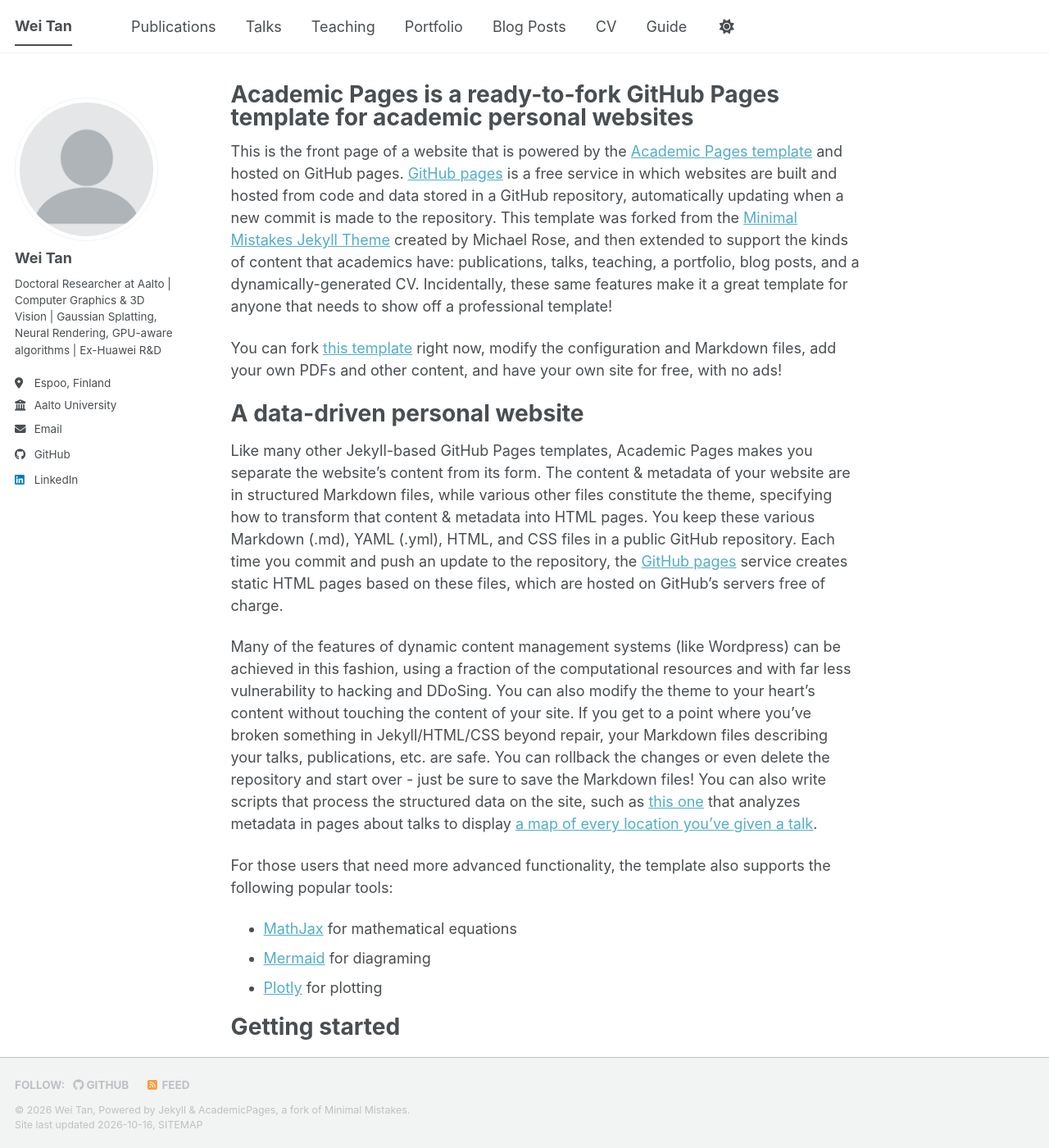
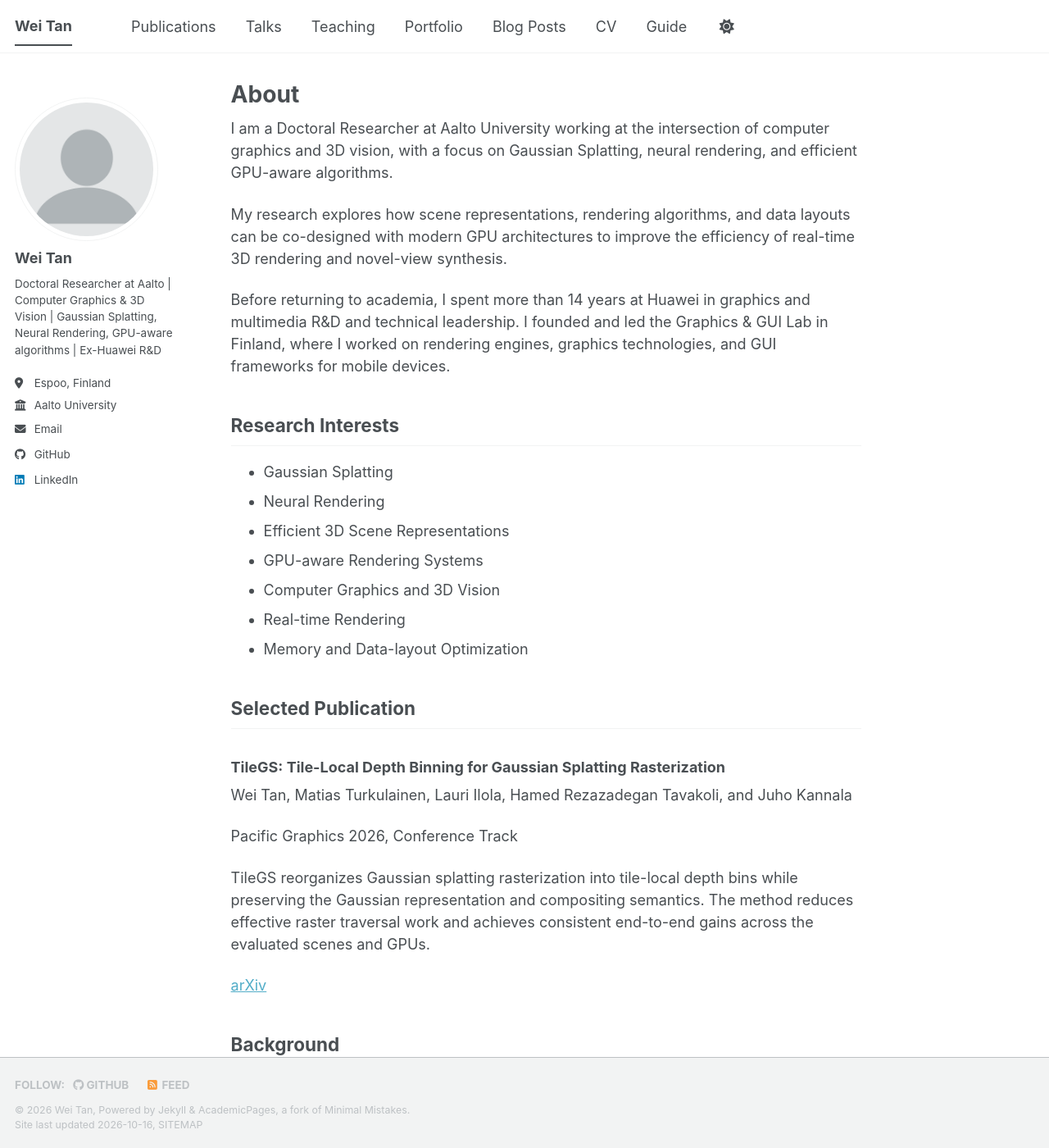
Before and after one commit to alex-tan-60149/alex-tan-60149.github.io, a Jekyll site: the page built from _pages/about.md, in a window 1280 px wide and 1400 px high. Shown: the whole window at 82% size. Built offline with Jekyll 4.4.1, drawn with Linux system fonts in a browser that asks for light colours; a style sheet for code colours, icons or effects is not loaded; some of the changed text lies outside the part shown.

Commit message:
Revise about page with personal information
Updated the title and content of the about page to reflect personal research interests and background.

```diff
--- a/_pages/about.md
+++ b/_pages/about.md
@@ -1,56 +1,50 @@
 ---
 permalink: /
-title: "Academic Pages is a ready-to-fork GitHub Pages template for academic personal websites"
+title: "About"
 author_profile: true
 redirect_from:
   - /about/
   - /about.html
 ---
 
-This is the front page of a website that is powered by the [Academic Pages template](https://github.com/academicpages/academicpages.github.io) and hosted on GitHub pages. [GitHub pages](https://pages.github.com) is a free service in which websites are built and hosted from code and data stored in a GitHub repository, automatically updating when a new commit is made to the repository. This template was forked from the [Minimal Mistakes Jekyll Theme](https://mmistakes.github.io/minimal-mistakes/) created by Michael Rose, and then extended to support the kinds of content that academics have: publications, talks, teaching, a portfolio, blog posts, and a dynamically-generated CV. Incidentally, these same features make it a great template for anyone that needs to show off a professional template!
+I am a Doctoral Researcher at Aalto University working at the intersection of computer graphics and 3D vision, with a focus on Gaussian Splatting, neural rendering, and efficient GPU-aware algorithms.
 
- You can fork [this template](https://github.com/academicpages/academicpages.github.io) right now, modify the configuration and Markdown files, add your own PDFs and other content, and have your own site for free, with no ads!
+My research explores how scene representations, rendering algorithms, and data layouts can be co-designed with modern GPU architectures to improve the efficiency of real-time 3D rendering and novel-view synthesis.
 
-A data-driven personal website
-======
-Like many other Jekyll-based GitHub Pages templates, Academic Pages makes you separate the website's content from its form. The content & metadata of your website are in structured Markdown files, while various other files constitute the theme, specifying how to transform that content & metadata into HTML pages. You keep these various Markdown (.md), YAML (.yml), HTML, and CSS files in a public GitHub repository. Each time you commit and push an update to the repository, the [GitHub pages](https://pages.github.com/) service creates static HTML pages based on these files, which are hosted on GitHub's servers free of charge.
+Before returning to academia, I spent more than 14 years at Huawei in graphics and multimedia R&D and technical leadership. I founded and led the Graphics & GUI Lab in Finland, where I worked on rendering engines, graphics technologies, and GUI frameworks for mobile devices.
 
-Many of the features of dynamic content management systems (like Wordpress) can be achieved in this fashion, using a fraction of the computational resources and with far less vulnerability to hacking and DDoSing. You can also modify the theme to your heart's content without touching the content of your site. If you get to a point where you've broken something in Jekyll/HTML/CSS beyond repair, your Markdown files describing your talks, publications, etc. are safe. You can rollback the changes or even delete the repository and start over - just be sure to save the Markdown files! You can also write scripts that process the structured data on the site, such as [this one](https://github.com/academicpages/academicpages.github.io/blob/master/talkmap.ipynb) that analyzes metadata in pages about talks to display [a map of every location you've given a talk](https://academicpages.github.io/talkmap.html).
+## Research Interests
 
-For those users that need more advanced functionality, the template also supports the following popular tools:
-- [MathJax](https://www.mathjax.org/) for mathematical equations
-- [Mermaid](https://mermaid.js.org/) for diagraming
-- [Plotly](https://plotly.com/javascript/) for plotting
+- Gaussian Splatting
+- Neural Rendering
+- Efficient 3D Scene Representations
+- GPU-aware Rendering Systems
+- Computer Graphics and 3D Vision
+- Real-time Rendering
+- Memory and Data-layout Optimization
 
-Getting started
-======
-1. Register a GitHub account if you don't have one and confirm your e-mail (required!)
-1. Fork [this template](https://github.com/academicpages/academicpages.github.io) by clicking the "Use this template" button in the top right.
-1. Go to the repository's settings (rightmost item in the tabs that start with "Code", should be below "Unwatch"). Rename the repository "[your GitHub username].github.io", which will also be your website's URL.
-1. Set site-wide configuration and create content & metadata (see below -- also see [this set of diffs](https://archive.is/3TPas) showing what files were changed to set up [an example site](https://getorg-testacct.github.io) for a user with the username "getorg-testacct")
-1. Upload any files (like PDFs, .zip files, etc.) to the files/ directory. They will appear at https://[your GitHub username].github.io/files/example.pdf.
-1. Check status by going to the repository settings, in the "GitHub pages" section
+## Selected Publication
 
-Site-wide configuration
-------
-The main configuration file for the site is in the base directory in [_config.yml](https://github.com/academicpages/academicpages.github.io/blob/master/_config.yml), which defines the content in the sidebars and other site-wide features. You will need to replace the default variables with ones about yourself and your site's github repository. The configuration file for the top menu is in [_data/navigation.yml](https://github.com/academicpages/academicpages.github.io/blob/master/_data/navigation.yml). For example, if you don't have a portfolio or blog posts, you can remove those items from that navigation.yml file to remove them from the header.
+### TileGS: Tile-Local Depth Binning for Gaussian Splatting Rasterization
 
-Create content & metadata
-------
-For site content, there is one Markdown file for each type of content, which are stored in directories like _publications, _talks, _posts, _teaching, or _pages. For example, each talk is a Markdown file in the [_talks directory](https://github.com/academicpages/academicpages.github.io/tree/master/_talks). At the top of each Markdown file is structured data in YAML about the talk, which the theme will parse to do lots of cool stuff. The same structured data about a talk is used to generate the list of talks on the [Talks page](https://academicpages.github.io/talks), each [individual page](https://academicpages.github.io/talks/2012-03-01-talk-1) for specific talks, the talks section for the [CV page](https://academicpages.github.io/cv), and the [map of places you've given a talk](https://academicpages.github.io/talkmap.html) (if you run this [python file](https://github.com/academicpages/academicpages.github.io/blob/master/talkmap.py) or [Jupyter notebook](https://github.com/academicpages/academicpages.github.io/blob/master/talkmap.ipynb), which creates the HTML for the map based on the contents of the _talks directory).
+Wei Tan, Matias Turkulainen, Lauri Ilola, Hamed Rezazadegan Tavakoli, and Juho Kannala
 
-**Markdown generator**
+Pacific Graphics 2026, Conference Track
 
-The repository includes [a set of Jupyter notebooks](https://github.com/academicpages/academicpages.github.io/tree/master/markdown_generator
-) that converts a CSV containing structured data about talks or presentations into individual Markdown files that will be properly formatted for the Academic Pages template. The sample CSVs in that directory are the ones I used to create my own personal website at stuartgeiger.com. My usual workflow is that I keep a spreadsheet of my publications and talks, then run the code in these notebooks to generate the Markdown files, then commit and push them to the GitHub repository.
+TileGS reorganizes Gaussian splatting rasterization into tile-local depth bins while preserving the Gaussian representation and compositing semantics. The method reduces effective raster traversal work and achieves consistent end-to-end gains across the evaluated scenes and GPUs.
 
-How to edit your site's GitHub repository
-------
-Many people use a git client to create files on their local computer and then push them to GitHub's servers. If you are not familiar with git, you can directly edit these configuration and Markdown files directly in the github.com interface. Navigate to a file (like [this one](https://github.com/academicpages/academicpages.github.io/blob/master/_talks/2012-03-01-talk-1.md) and click the pencil icon in the top right of the content preview (to the right of the "Raw | Blame | History" buttons). You can delete a file by clicking the trashcan icon to the right of the pencil icon. You can also create new files or upload files by navigating to a directory and clicking the "Create new file" or "Upload files" buttons.
+[arXiv](https://arxiv.org/abs/2609.03613)
 
-Example: editing a Markdown file for a talk
-![Editing a Markdown file for a talk](/images/editing-talk.png)
+## Background
 
-For more info
-------
-More info about configuring Academic Pages can be found in [the guide](https://academicpages.github.io/markdown/), the [growing wiki](https://github.com/academicpages/academicpages.github.io/wiki), and you can always [ask a question on GitHub](https://github.com/academicpages/academicpages.github.io/discussions). The [guides for the Minimal Mistakes theme](https://mmistakes.github.io/minimal-mistakes/docs/configuration/) (which this theme was forked from) might also be helpful.
+Before my doctoral research, I spent over 14 years in industrial R&D, working on computer graphics, GPU rendering, multimedia systems, GUI frameworks, and real-time embedded software.
+
+My industry experience continues to shape my research approach, with a strong emphasis on system-level performance, architecture-aware algorithm design, memory behavior, and practical efficiency.
+
+## Contact
+
+Email: wei.1.tan@aalto.fi
+
+GitHub: [alex-tan-60149](https://github.com/alex-tan-60149)
+
+LinkedIn: [Wei Tan](https://www.linkedin.com/in/wei-tan-1705a830/)
```
